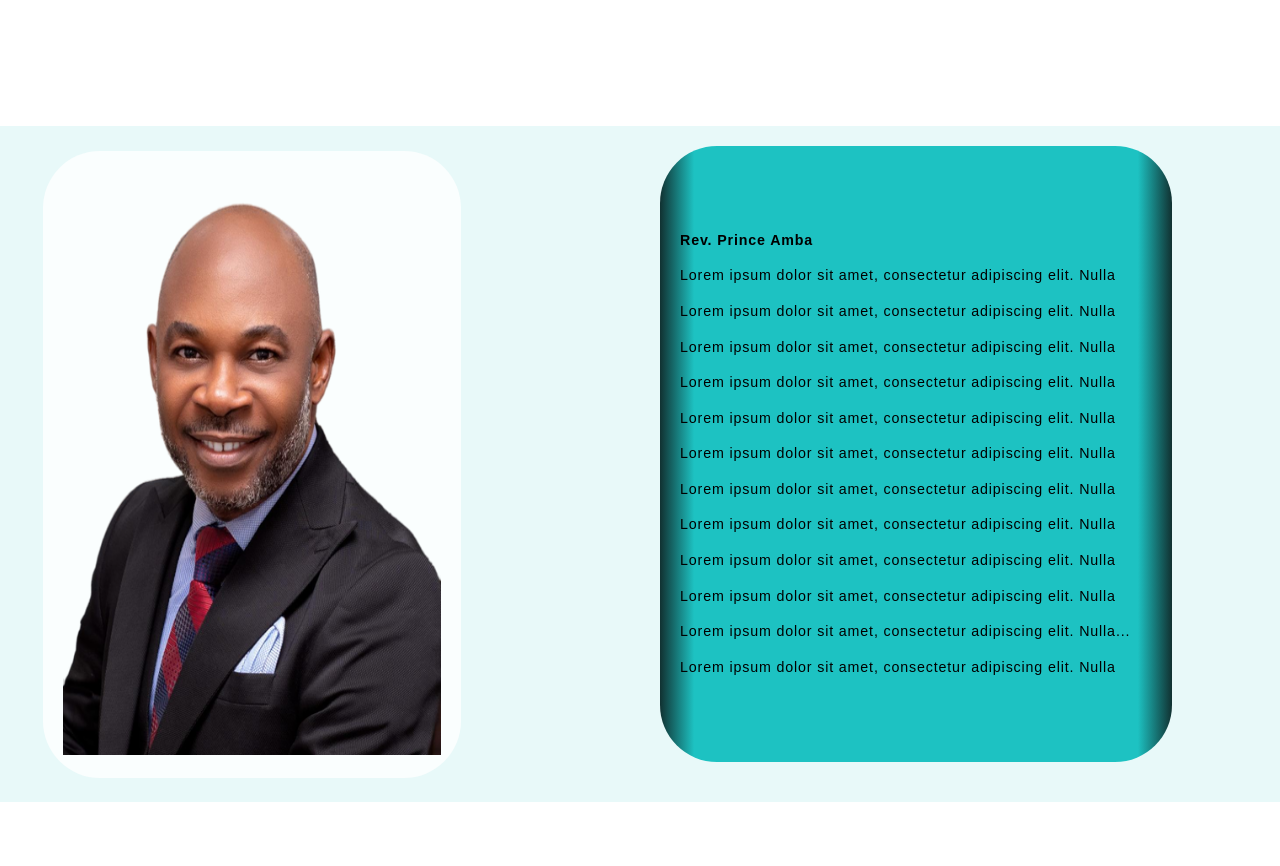
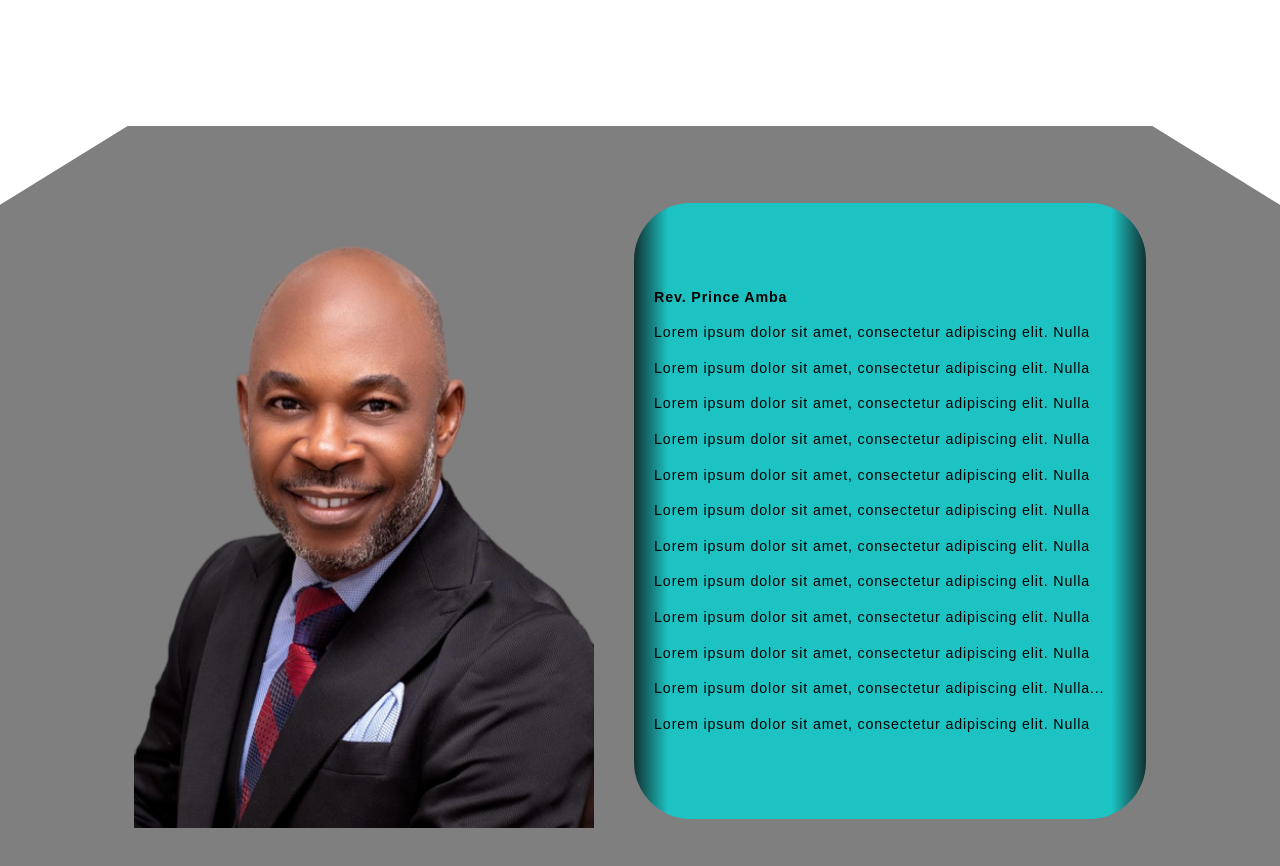
Before and after one commit to Iydeejames/Fortress-of-hope, a React (Create React App) app: page / in a window 1280 px wide. Shown: the part 1840-2706 px from the top of the page. Before the commit the page ends 2642 px from the top, so only its background shows below. Built offline with nearby package versions, Linux system fonts and the light colour scheme.

Commit message:
Update App.css

```diff
--- a/src/App.css
+++ b/src/App.css
@@ -300,26 +300,34 @@ video {
 /* AboutSection.css */
 
 .about-section-container {
-  background-color: rgba(29, 194, 194, 0.103);
+  background-color: rgba(0, 0, 0, 0.5);
   display: flex;
   justify-content: space-between;
   align-items: center;
-  padding: 0 3rem; /* Add space of 3rem on both ends */
+  padding: 4rem 8rem;
+  clip-path: polygon(
+    0% 10%,
+    10% 0%,
+    90% 0%,
+    100% 10%,
+    100% 100%,
+    0% 100%
+  );
 }
 
 .about-section-left {
-  flex-basis: 35%;
+  flex-basis: 60%;
 }
 
 .image-card {
-  background: rgba(255, 255, 255, 0.8); /* Transparent card background */
+  background: rgba(29, 194, 194, 0);
   padding: 20px;
   border-radius: 4rem;
 }
 
 .about-section-left img {
   max-width: 100%;
-  height: 73vh;
+  height: 77vh;
 }
 
 .about-section-right {
```
